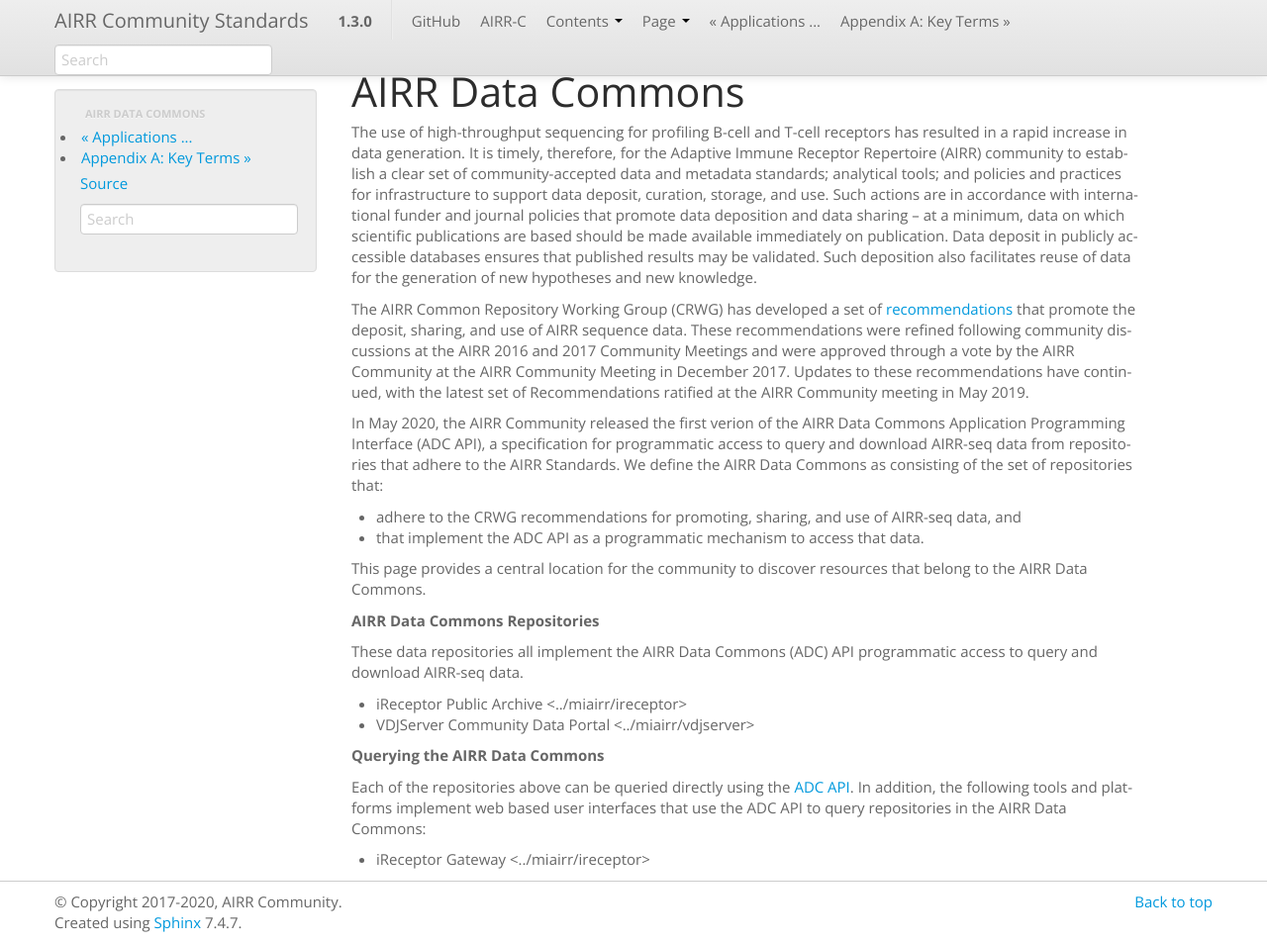
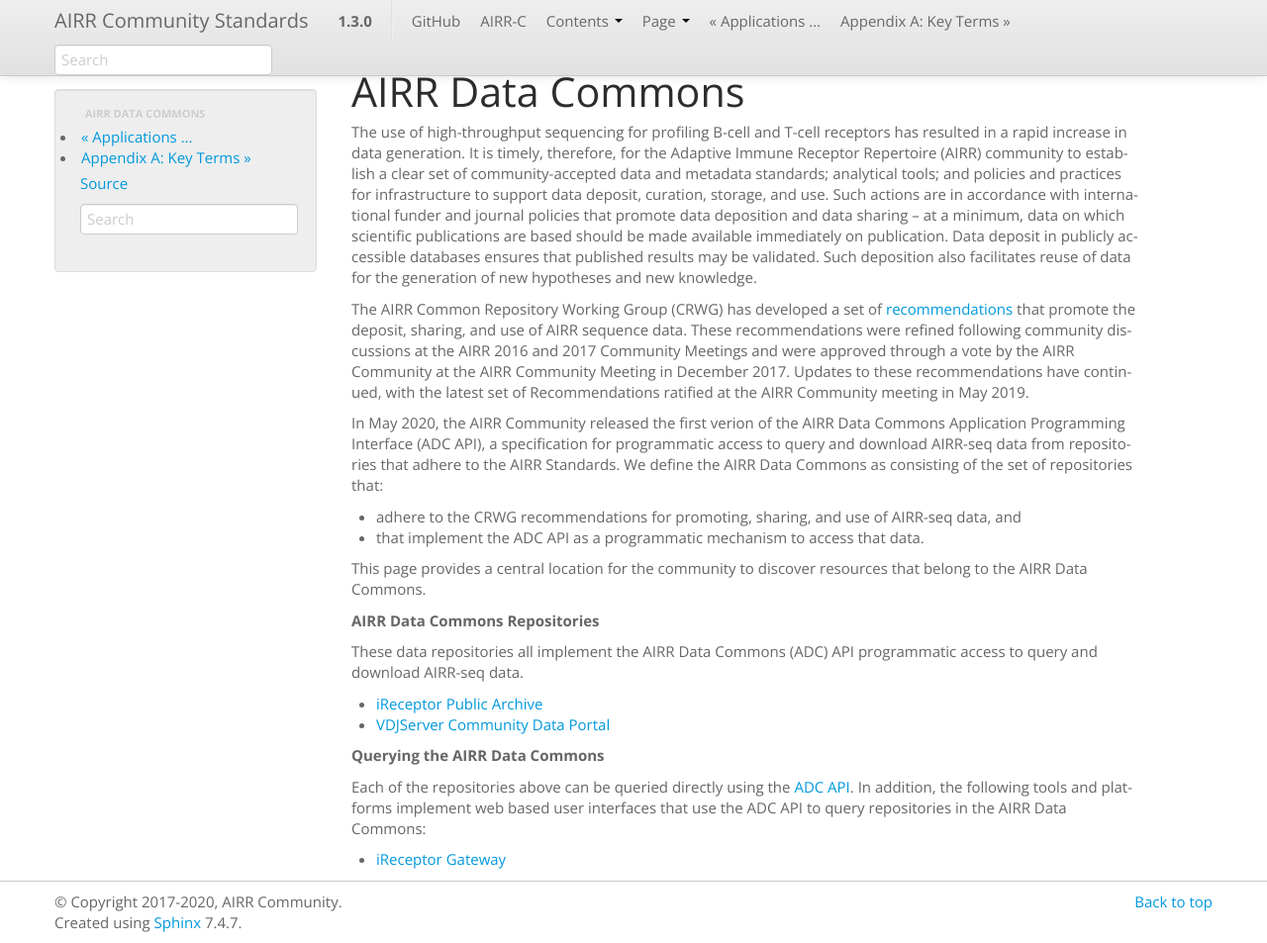
Before and after one commit to airr-community/airr-standards, a Sphinx documentation site: the page built from docs/api/adc.rst, in a window 1280 px wide and 953 px high. Shown: the whole window at 99% size. Built offline with Sphinx 7.4.7, drawn with Linux system fonts in a browser that asks for light colours; pages that are not in the unit, such as notebooks, are missing from menus.

Commit message:
Fixed some more links...

```diff
--- a/docs/api/adc.rst
+++ b/docs/api/adc.rst
@@ -43,9 +43,9 @@
 These data repositories all implement the AIRR Data Commons (ADC) API programmatic access to
 query and download AIRR-seq data.
 
-+ iReceptor Public Archive <../miairr/ireceptor>
++ `iReceptor Public Archive <../miairr/ireceptor>`_
 
-+ VDJServer Community Data Portal <../miairr/vdjserver>
++ `VDJServer Community Data Portal <../miairr/vdjserver>`_
 
 **Querying the AIRR Data Commons**
 
@@ -53,4 +53,4 @@
 following tools and platforms implement web based user interfaces that use the ADC API to query repositories
 in the AIRR Data Commons:
 
-+ iReceptor Gateway <../miairr/ireceptor>
++ `iReceptor Gateway <../miairr/ireceptor>`_
```
